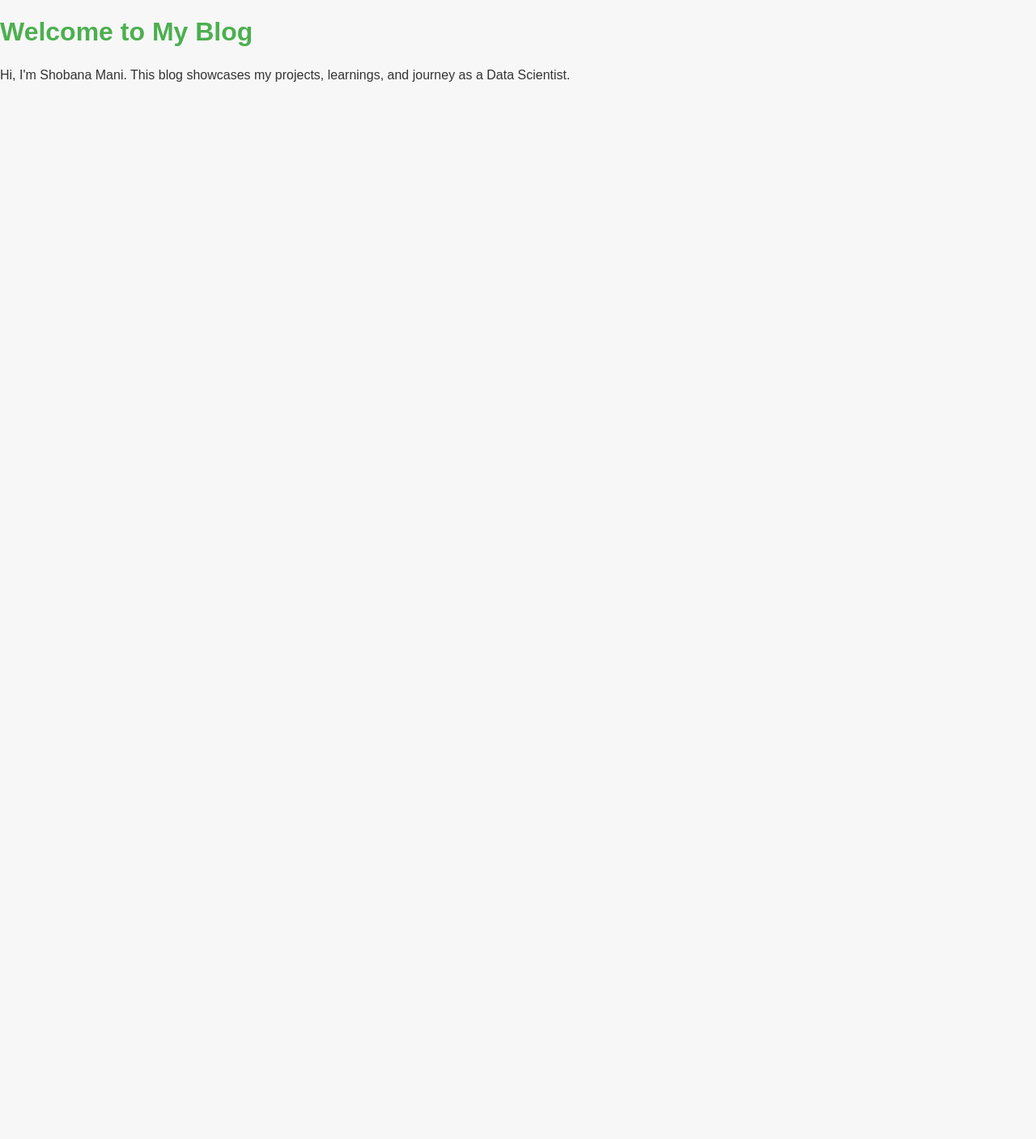
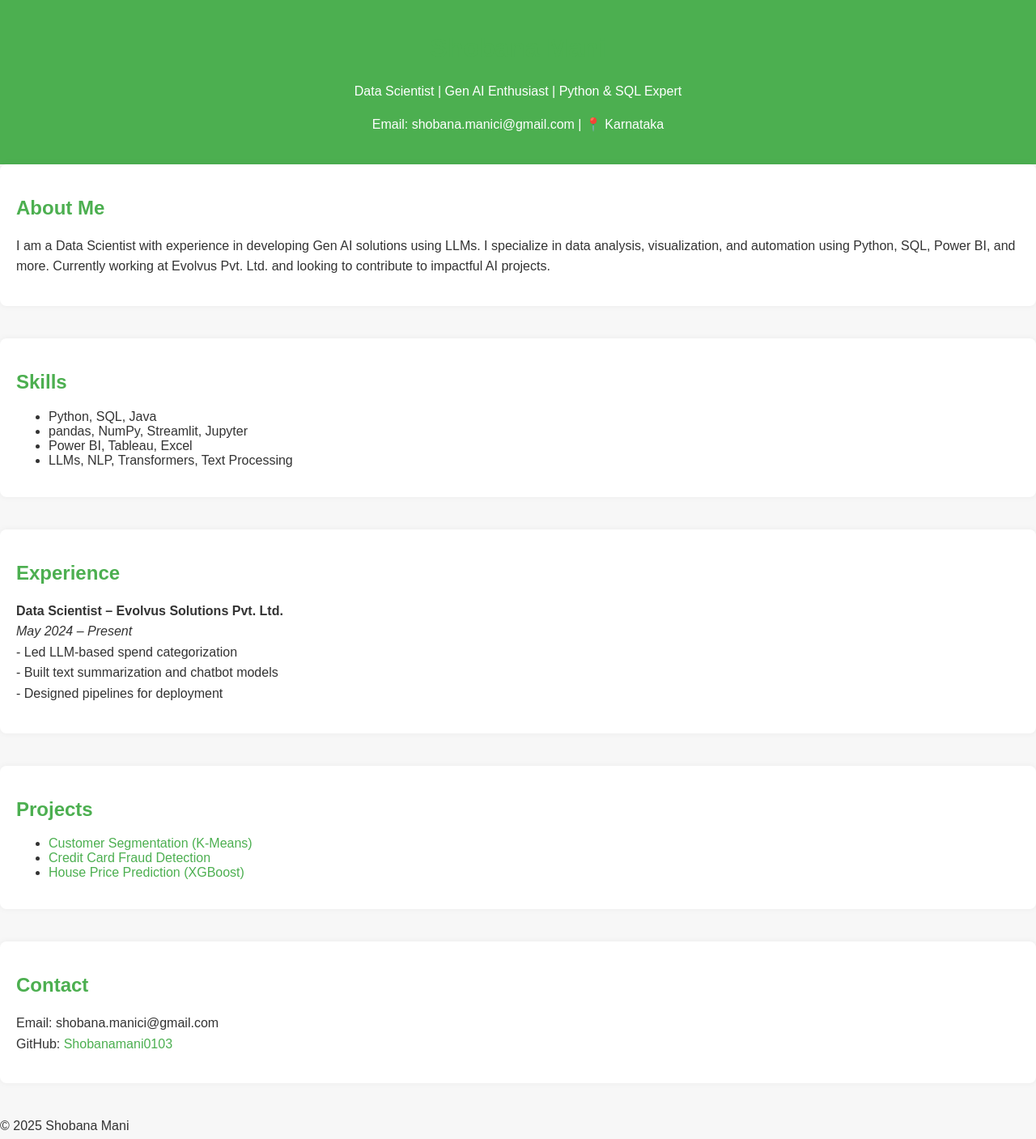
Before and after one commit to Shobanamani0103/shobanamani0103.github.io, a plain HTML site: page index.html in a window 1280 px wide. Shown: the whole page at 81% size. Before the commit the page ends 800 px from the top, so only its background shows below. Drawn offline with Linux system fonts and the light colour scheme.

Commit message:
Update index.html

```diff
--- a/index.html
+++ b/index.html
@@ -1,15 +1,62 @@
-
 <!DOCTYPE html>
 <html lang="en">
 <head>
-    <meta charset="UTF-8">
-    <meta name="viewport" content="width=device-width, initial-scale=1.0">
-    <title>Shobana Mani - Data Scientist</title>
-    <link rel="stylesheet" href="style.css">
-
+  <meta charset="UTF-8">
+  <title>Shobana Mani | Data Scientist</title>
+  <link rel="stylesheet" href="style.css">
 </head>
 <body>
-    <h1>Welcome to My Blog</h1>
-    <p>Hi, I'm Shobana Mani. This blog showcases my projects, learnings, and journey as a Data Scientist.</p>
+  <div class="container">
+    <header>
+      <h1>Shobana Mani</h1>
+      <p>Data Scientist | Gen AI Enthusiast | Python & SQL Expert</p>
+      <p>Email: shobana.manici@gmail.com | 📍 Karnataka</p>
+    </header>
+
+    <section>
+      <h2>About Me</h2>
+      <p>I am a Data Scientist with experience in developing Gen AI solutions using LLMs. I specialize in data analysis, visualization, and automation using Python, SQL, Power BI, and more. Currently working at Evolvus Pvt. Ltd. and looking to contribute to impactful AI projects.</p>
+    </section>
+
+    <section>
+      <h2>Skills</h2>
+      <ul>
+        <li>Python, SQL, Java</li>
+        <li>pandas, NumPy, Streamlit, Jupyter</li>
+        <li>Power BI, Tableau, Excel</li>
+        <li>LLMs, NLP, Transformers, Text Processing</li>
+      </ul>
+    </section>
+
+    <section>
+      <h2>Experience</h2>
+      <p><strong>Data Scientist – Evolvus Solutions Pvt. Ltd.</strong> <br>
+      <em>May 2024 – Present</em><br>
+      - Led LLM-based spend categorization<br>
+      - Built text summarization and chatbot models<br>
+      - Designed pipelines for deployment
+      </p>
+    </section>
+
+    <section>
+      <h2>Projects</h2>
+      <ul>
+        <li><a href="#">Customer Segmentation (K-Means)</a></li>
+        <li><a href="#">Credit Card Fraud Detection</a></li>
+        <li><a href="#">House Price Prediction (XGBoost)</a></li>
+      </ul>
+    </section>
+
+    <section>
+      <h2>Contact</h2>
+      <p>Email: shobana.manici@gmail.com<br>
+         GitHub: <a href="https://github.com/Shobanamani0103" target="_blank">Shobanamani0103</a>
+      </p>
+    </section>
+
+    <footer>
+      <p>© 2025 Shobana Mani</p>
+    </footer>
+  </div>
 </body>
 </html>
```
